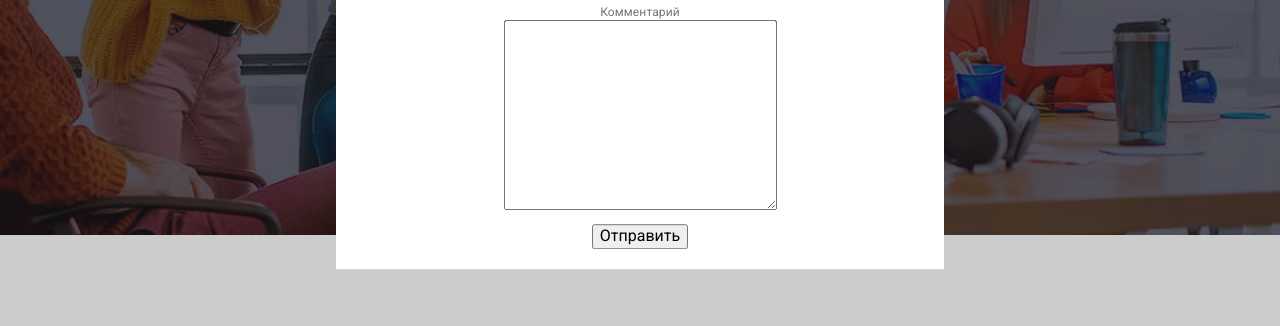
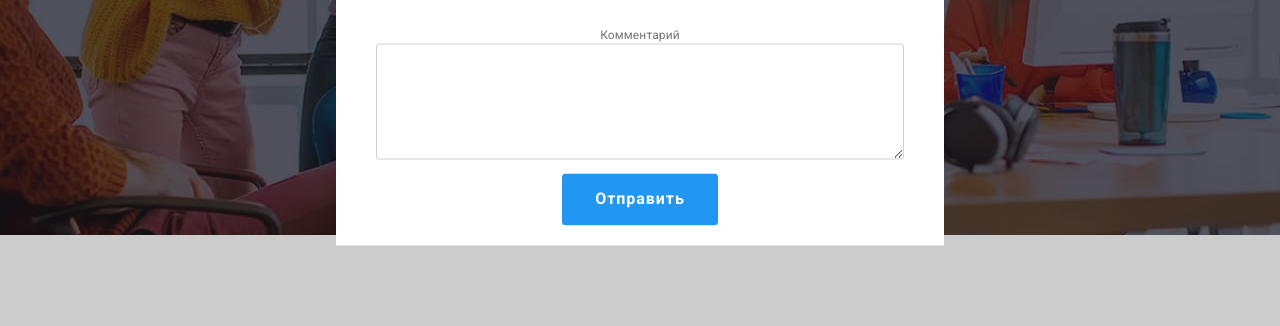
Before and after one commit to NadiaKKK/goit-markup-hw-06, a plain HTML site: page index.html in a window 1280 px wide. Both pictures are taken after a click on the button "Заказать услугу". Shown: the part 445-771 px from the top of the page. Drawn offline with nearby package versions, Linux system fonts and the light colour scheme.

Commit message:
updated css

```diff
--- a/index.html
+++ b/index.html
@@ -116,14 +116,15 @@
     <input type="email" class="form-input" name="mail" id="mail" placeholder=" " />
     <label for="mail" class="form-label">Почта</label>
 </div>
+
 <span class="form-field-name">Комментарий</span>
 
 <div class="form-field">
 
-    <textarea name="comment" id="comment" cols="30" rows="10"></textarea>
-    <label for="comment" class="form-label"></label>
+        <textarea name="comment" id="comment" class="form-input" rows="5" placeholder="Введите текст"> </textarea>
+        <label for="comment" class="form-label"></label>
 </div>
-        <button type="button">Отправить</button>
+        <button type="button" class=" hero button">Отправить</button>
 
     </form>
 
```
